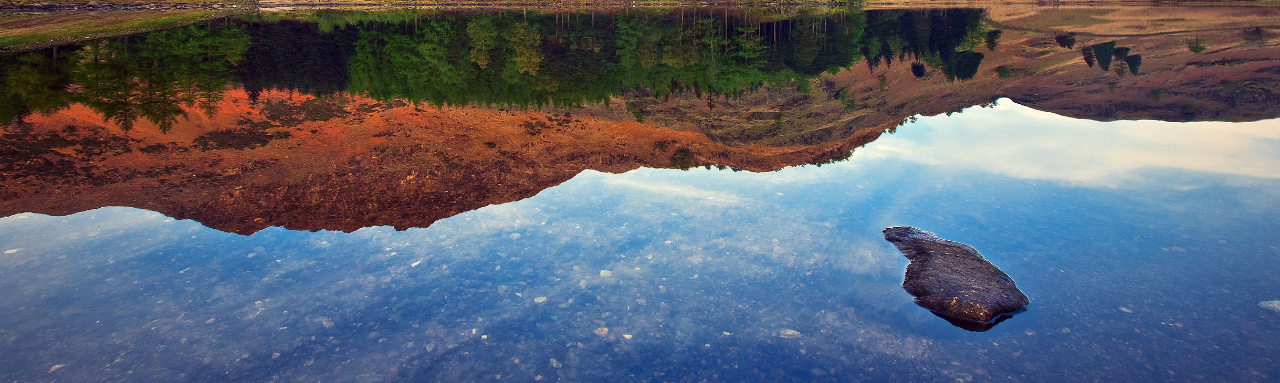
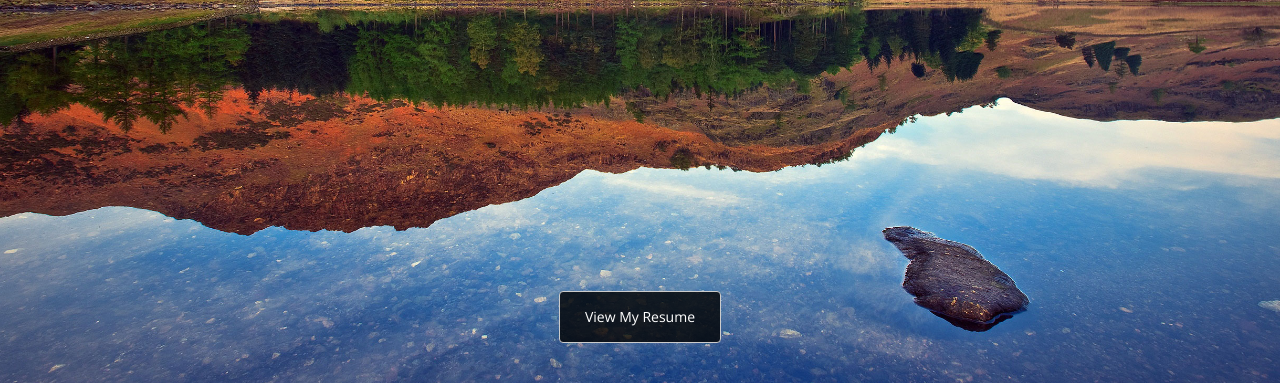
Before and after one commit to lilith198475/sc-web, a plain HTML site: page index.html in a window 1280 px wide. Shown: the part 417-800 px from the top of the page. Drawn offline with nearby package versions, Linux system fonts and the light colour scheme.

Commit message:
2016/04/14

```diff
--- a/index.html
+++ b/index.html
@@ -118,6 +118,11 @@ a:hover .project-block{
 
                         </div>
 
+
+                        <div style="z-index: 2; position: absolute; bottom: 40px; left: 0px; width: 100%; text-align: center;">
+                            <div class=" btn btn-default" style="display: inline-block; padding:  1.5rem  2.5rem; background:rgba(0, 0, 0, 0.8); color:#fff;"> View My Resume</div>
+                        </div>
+
    			</div>
     </div>
 
```
